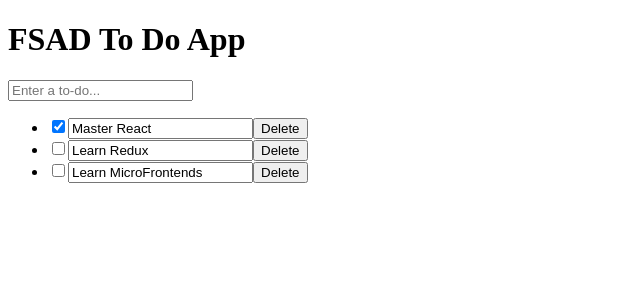
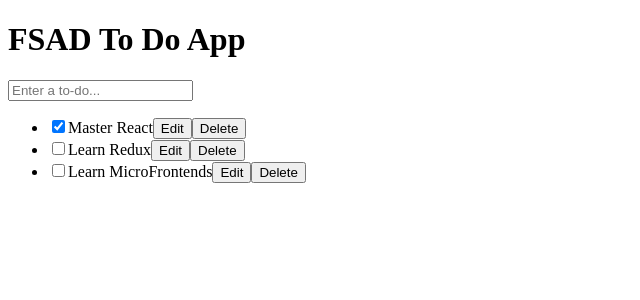
Before and after one commit to ishika-sancheti/FSAD-todo, a React (Vite) app: page / in a window 1280 px wide. Shown: the top 300 px of the page, without its empty margins (0-640 px from the left). Built offline with nearby package versions, Linux system fonts and the light colour scheme.

Commit message:
Fixed add items

```diff
--- a/src/App.jsx
+++ b/src/App.jsx
@@ -1,22 +1,31 @@
 import AddTask from './components/AddTask.jsx';
 import TaskList from './components/TaskList.jsx'
+import {TasksContext, TasksDispatchContext} from './components/TaskContext.js'
 import { useReducer } from "react";
+
+let nextId=3;
+const initialTasks=[
+    {id:0, text:'Master React', done:true},
+    {id:1, text:'Learn Redux', done:false},
+    {id:3, text:'Learn MicroFrontends', done:false}
+]
 
 function tasksReducer(tasks, action) {
     //instruction for what to do w the task - action
     //tasks - current task list
+    console.log();
     switch(action.type) {
         case 'added':{
             return [...tasks, {             //returns an array containing all existing tasks + new tasks defined as below
-                id:action.id,
+                id:nextId++,
                 text:action.text,
                 done:false
             }];
         }
         case 'changed':{
-            tasks.map(t => {                //goes thru the tasks & creates a new array
+            tasks.map(t => {                     //goes thru the tasks & creates a new array
                 if (t.id==action.task.id){       //matches id and finds out if this is the task we want to change
-                    return action.task;
+                    return action.task.id;
                 }
                 else {
                     return t;           //other tasks remain unchanged
@@ -34,34 +43,27 @@ function tasksReducer(tasks, action) {
     }
 }
 
-let nextId=3;
-const initialTasks=[
-    {id:0, text:'Master React', done:true},
-    {id:1, text:'Learn Redux', done:false},
-    {id:3, text:'Learn MicroFrontends', done:false}
-]
-
 export default function TaskApp() {
     const [tasks, dispatch]=useReducer(tasksReducer, initialTasks);
     function handleAddTask(text) {
-        dispatch( { type:'added', id:'nextId++', text:text } );
+        dispatch( { type:'added', id:nextId++, text:text});
     }
     function handleChangeTask(task) {
-        dispatch({type:'changed', task: task});
+        dispatch({type:'changed', task: task, id: task.id});
     }
     function handleDeleteTask(task){
-        dispatch({type:'deleted', task:task});
+        dispatch({type:'deleted', task:task, id: task.id});
     }
 
     return (
         <div className="todo-input-container">
-            <h1>FSAD To Do App</h1>
-            <AddTask onAddTask={handleAddTask} />
-            <TaskList
-                tasks={tasks}
-                onChangeTask={handleChangeTask}
-                onDeleteTask={handleDeleteTask}
-            />
+            <TasksContext value={tasks}>
+                <TasksDispatchContext value={dispatch}>
+                    <h1>FSAD To Do App</h1>
+                    <AddTask/>
+                    <TaskList />
+                </TasksDispatchContext>
+            </TasksContext>
         </div>
     );
 }
--- a/src/components/AddTask.jsx
+++ b/src/components/AddTask.jsx
@@ -1,12 +1,18 @@
-import { useState } from "react";
+import { useContext, useState } from "react";
+import {TasksDispatchContext} from './TaskContext.js'
 
 export default function AddTask({onAddTask}) {
     const [text, setText]=useState('');
+    const dispatch=useContext(TasksDispatchContext);
     return(
-            <form onSubmit={e =>{
+            <form onSubmit={e=>{
                 e.preventDefault();
-                onAddTask(text);
                 setText("");
+                dispatch({
+                    type:'added',
+                    id: nextId++,
+                    text: text
+                });
             }}>
                 <input
                     placeholder="Enter a to-do..."
@@ -17,3 +23,4 @@ export default function AddTask({onAddTask}) {
             </form>
     )
 }
+let nextId=3;
--- a/src/components/TaskList.jsx
+++ b/src/components/TaskList.jsx
@@ -1,44 +1,76 @@
-import { useState } from "react";
+import { useContext, useState } from "react";
+import { TasksContext, TasksDispatchContext } from "./TaskContext.js";
 
-function Task({task, onDelete, onChange}){
+function Task({ task }) {
+  const [isEditing, setIsEditing] = useState(false);
+  const dispatch = useContext(TasksDispatchContext);
   let taskContent;
-    taskContent=(
+  if (isEditing) {
+    taskContent = (
+      <>
         <input
           value={task.text}
-            onChange={e=> {
-                onChange({ ...task, text: e.target.value});
-            }}
-        />
+          onChange={e => {
+            dispatch({
+              type: 'changed',
+              task: {
+                ...task,
+                text: e.target.value
+              }
+            });
+          }} />
+        <button onClick={() => setIsEditing(false)}>
+          Save
+        </button>
+      </>
     );
+  } else {
+    taskContent = (
+      <>
+        {task.text}
+        <button onClick={() => setIsEditing(true)}>
+          Edit
+        </button>
+      </>
+    );
+  }
   return (
     <label>
       <input
         type="checkbox"
         checked={task.done}
-                onChange={e =>{
-                    onChange({
-                        ...task, done:e.target.checked
+        onChange={e => {
+          dispatch({
+            type: 'changed',
+            task: {
+              ...task,
+              done: e.target.checked
+            }
           });
-                } }
+        }}
       />
       {taskContent}
-            <button onClick={()=> onDelete(task.id)}>Delete</button>
+      <button onClick={() => {
+        dispatch({
+          type: 'deleted',
+          id: task.id
+        });
+      }}>
+        Delete
+      </button>
     </label>
-    )
+  );
 }
 
-export default function TaskList({tasks, onDeleteTask, onChangeTask}) {
+export default function TaskList() {
+    const tasks=useContext(TasksContext);
     return (
         <ul>
             {tasks.map (task=> (
                 <li key={task.id}>
-                    <Task
-                        task={task}
-                        onDelete={onDeleteTask}
-                        onChange={onChangeTask}
-                    />
+                    <Task task={task} />
                 </li>
-            )) }
+            ))}
         </ul>
     );
 }
```
Lines whose indentation alone changed are shown as unchanged.
